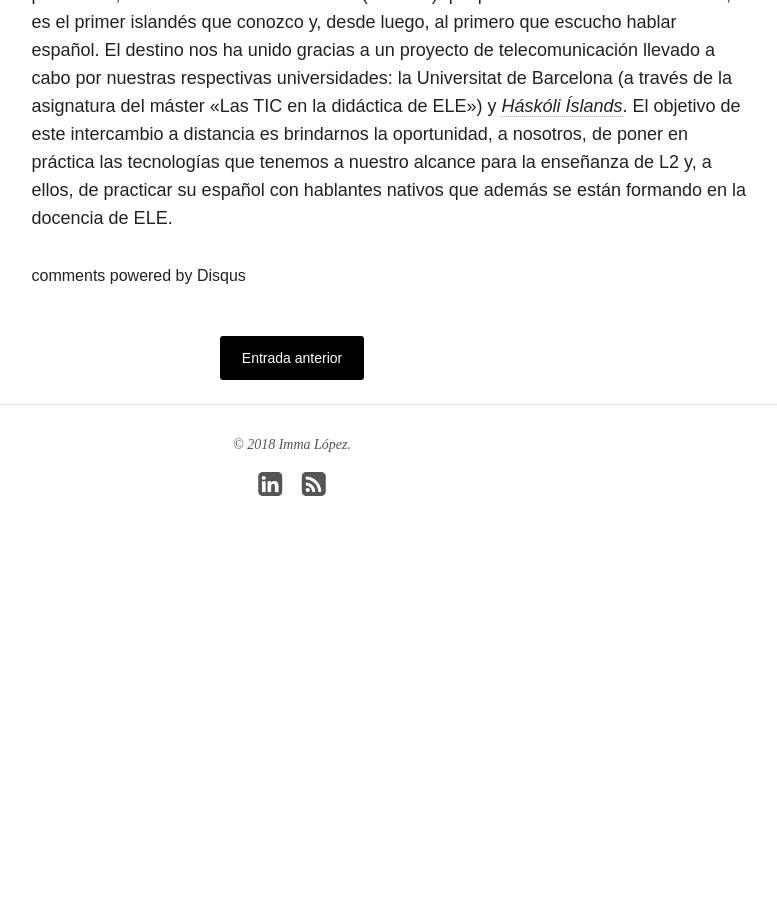
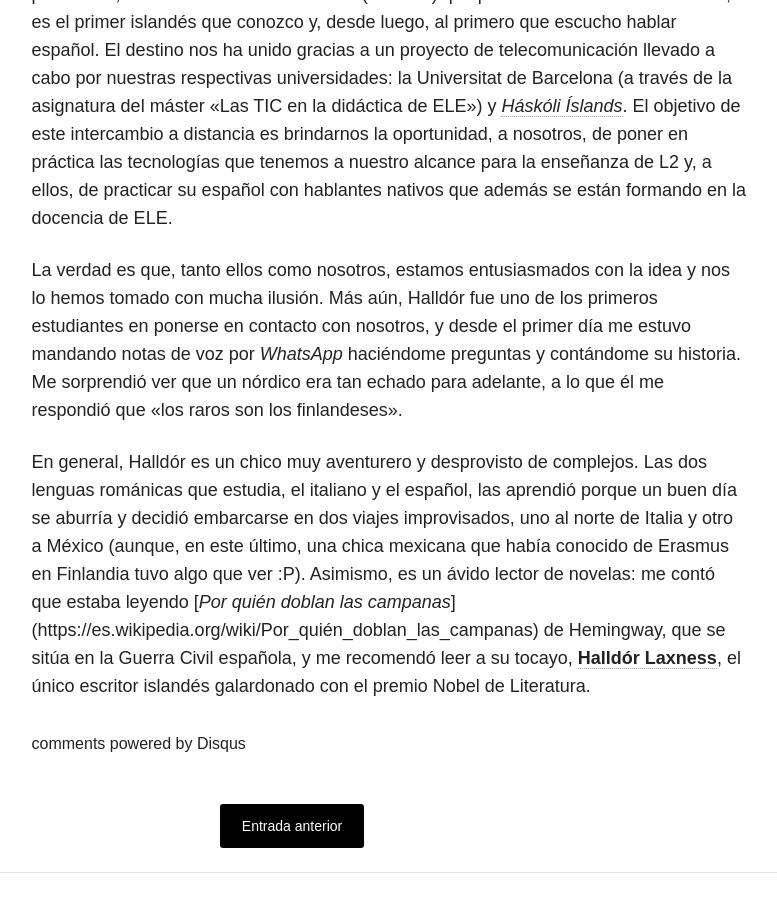
Before and after one commit to immalopez/immalopez.github.io, a Jekyll site: the page built from _posts/blog/2018-02-10-halldor-primera-toma.md, in a window 1280 px wide and 900 px high, scrolled down 1217 px. Shown: the whole window, without its empty margins (348-1125 px from the left). Built offline with Jekyll 4.4.1, drawn with Linux system fonts in a browser that asks for light colours; nearby versions of some CDN libraries; comment, search, counter and statistics services are not loaded; before the commit the page ends 1813 px from its top, so only the background shows below that.

Commit message:
Update 2018-02-10-halldor-primera-toma.md

```diff
--- a/_posts/blog/2018-02-10-halldor-primera-toma.md
+++ b/_posts/blog/2018-02-10-halldor-primera-toma.md
@@ -21,3 +21,7 @@ Recuerdo que entonces todavía era una niña y quería darme aires de importanci
 # Halldór, el güero de México
 
 Halldór -o, como él quiere que lo llame porque se piensa que su nombre es muy difícil de pronunciar, Aldo- es un chico de mi edad (24 años) que proviene de Islandia. De hecho, es el primer islandés que conozco y, desde luego, al primero que escucho hablar español. El destino nos ha unido gracias a un proyecto de telecomunicación llevado a cabo por nuestras respectivas universidades: la Universitat de Barcelona (a través de la asignatura del máster «Las TIC en la didáctica de ELE») y [_Háskóli Íslands_](http://english.hi.is). El objetivo de este intercambio a distancia es brindarnos la oportunidad, a nosotros, de poner en práctica las tecnologías que tenemos a nuestro alcance para la enseñanza de L2 y, a ellos, de practicar su español con hablantes nativos que además se están formando en la docencia de ELE.
+
+La verdad es que, tanto ellos como nosotros, estamos entusiasmados con la idea y nos lo hemos tomado con mucha ilusión. Más aún, Halldór fue uno de los primeros estudiantes en ponerse en contacto con nosotros, y desde el primer día me estuvo mandando notas de voz por _WhatsApp_ haciéndome preguntas y contándome su historia. Me sorprendió ver que un nórdico era tan echado para adelante, a lo que él me respondió que «los raros son los finlandeses».
+
+En general, Halldór es un chico muy aventurero y desprovisto de complejos. Las dos lenguas románicas que estudia, el italiano y el español, las aprendió porque un buen día se aburría y decidió embarcarse en dos viajes improvisados, uno al norte de Italia y otro a México (aunque, en este último, una chica mexicana que había conocido de Erasmus en Finlandia tuvo algo que ver :P). Asimismo, es un ávido lector de novelas: me contó que estaba leyendo [_Por quién doblan las campanas_] (https://es.wikipedia.org/wiki/Por_quién_doblan_las_campanas) de Hemingway, que se sitúa en la Guerra Civil española, y me recomendó leer a su tocayo, [**Halldór Laxness**](https://es.wikipedia.org/wiki/Halldór_Laxness), el único escritor islandés galardonado con el premio Nobel de Literatura.
```
